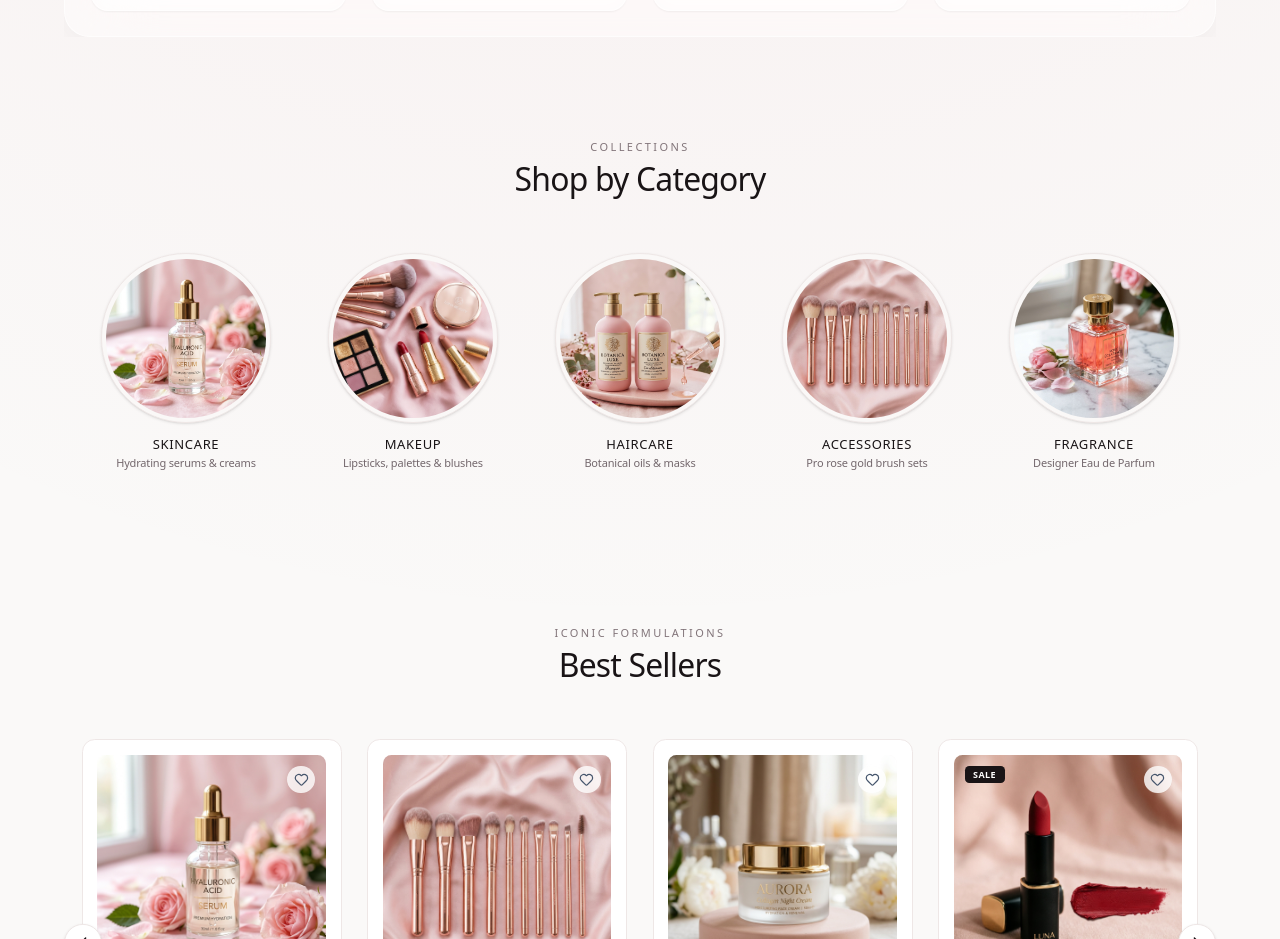
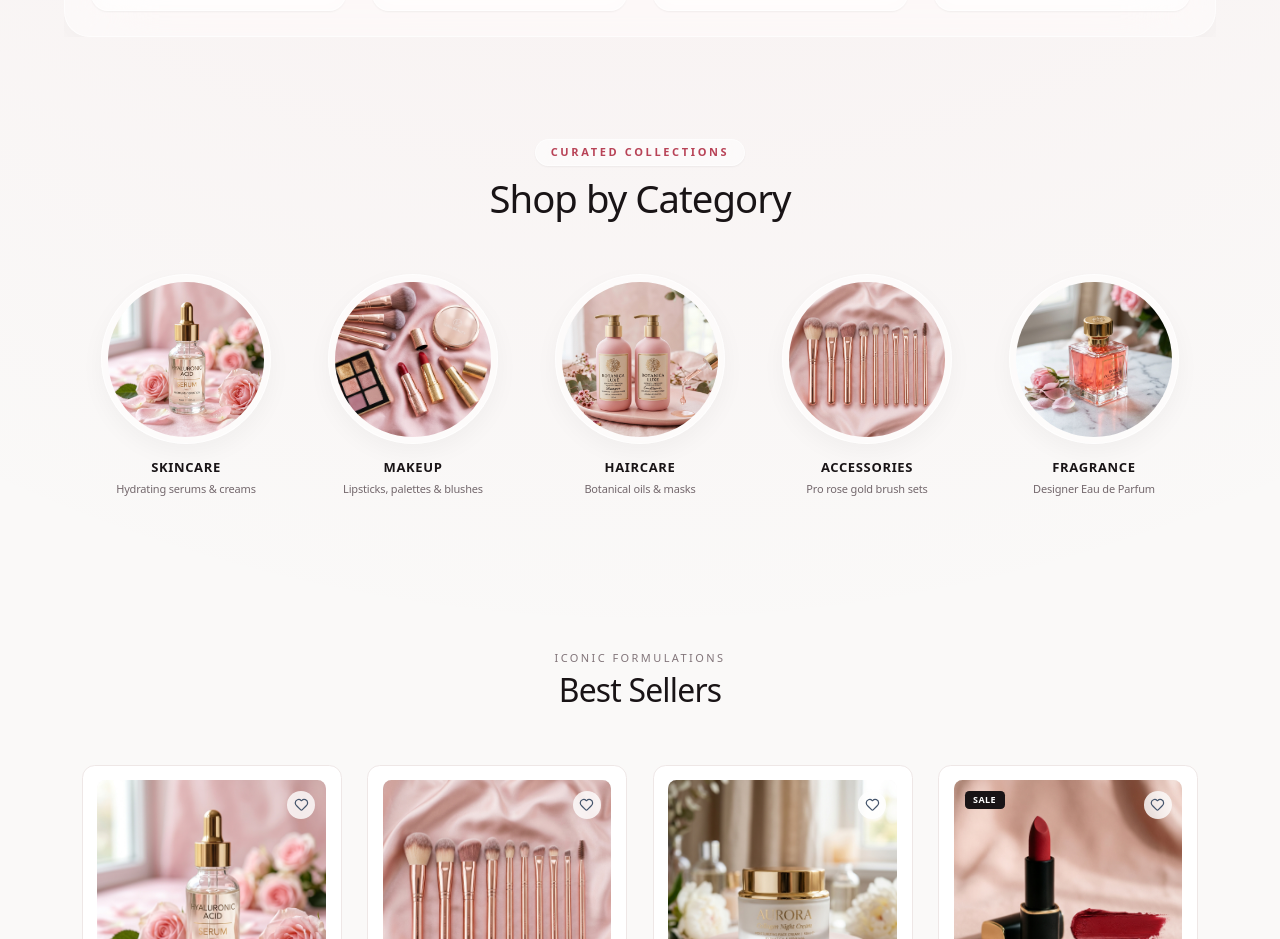
Before and after one commit to ruhul2003/Beauty-and-Blush, a Next.js app in the folder frontend/: page / in a window 1280 px wide. Shown: the part 920-1859 px from the top of the page. Built offline with nearby package versions, Linux system fonts and the light colour scheme; no server answers; a web font is replaced by a local one.

Commit message:
apply glassy blur styling to category showcase

```diff
--- a/frontend/src/components/CategoryShowcase.jsx
+++ b/frontend/src/components/CategoryShowcase.jsx
@@ -42,18 +42,18 @@ export function CategoryShowcase() {
     <section className="py-12 md:py-16 overflow-hidden">
       <div className="w-[90%] mx-auto px-2 sm:px-4">
 
-        {/* Section Heading */}
+        {/* Section Heading with Glass Pill */}
         <motion.div
           initial={{ opacity: 0, y: 16 }}
           whileInView={{ opacity: 1, y: 0 }}
           viewport={{ once: true, margin: "-40px" }}
           transition={{ duration: 0.5 }}
-          className="text-center mb-10 sm:mb-12"
+          className="text-center mb-10 sm:mb-12 flex flex-col items-center"
         >
-          <p className="text-[11px] uppercase tracking-[0.22em] text-[#82757a] font-medium mb-1">
-            Collections
-          </p>
-          <h2 className="text-2xl sm:text-3xl font-serif text-[#191416] dark:text-white font-normal tracking-tight">
+          <span className="px-3.5 py-1 rounded-full text-[10px] sm:text-[11px] uppercase tracking-[0.24em] font-semibold text-[#b84357] dark:text-rose-300 bg-white/50 dark:bg-white/5 backdrop-blur-xl border border-white/60 dark:border-white/10 shadow-xs mb-2.5">
+            Curated Collections
+          </span>
+          <h2 className="text-2xl sm:text-3xl md:text-4xl font-serif text-[#191416] dark:text-white font-normal tracking-tight">
             Shop by Category
           </h2>
         </motion.div>
@@ -75,8 +75,8 @@ export function CategoryShowcase() {
                 href={`/browse?category=${cat.slug}`}
                 className="group flex flex-col items-center text-center w-full"
               >
-                {/* Circular Thumbnail Frame */}
-                <div className="relative w-28 h-28 sm:w-36 sm:h-36 md:w-40 md:h-40 rounded-full overflow-hidden p-1 border border-[#eee7e6] dark:border-white/10 group-hover:border-[#191416] dark:group-hover:border-white bg-[#faf8f7] dark:bg-white/5 transition-all duration-300 shadow-sm group-hover:shadow-md">
+                {/* Circular Glass Thumbnail Frame */}
+                <div className="relative w-28 h-28 sm:w-36 sm:h-36 md:w-40 md:h-40 rounded-full overflow-hidden p-1.5 border border-white/70 dark:border-white/10 group-hover:border-[#b84357]/60 dark:group-hover:border-rose-400/60 bg-white/50 dark:bg-white/5 backdrop-blur-xl backdrop-saturate-180 transition-all duration-300 shadow-[0_8px_25px_rgba(0,0,0,0.04)] group-hover:shadow-[0_12px_30px_rgba(184,67,87,0.18)]">
                   <div className="w-full h-full rounded-full overflow-hidden">
                     <img
                       src={cat.image}
@@ -87,8 +87,8 @@ export function CategoryShowcase() {
                 </div>
 
                 {/* Title & Link */}
-                <div className="mt-3 space-y-0.5">
-                  <h3 className="text-xs sm:text-[13px] font-medium tracking-wider text-[#191416] dark:text-white uppercase transition-colors">
+                <div className="mt-3.5 space-y-1">
+                  <h3 className="text-xs sm:text-[13px] font-semibold tracking-wider text-[#191416] dark:text-white uppercase group-hover:text-[#b84357] dark:group-hover:text-rose-300 transition-colors">
                     {cat.name}
                   </h3>
                   <p className="text-[11px] text-[#73676c] dark:text-slate-400">
```
